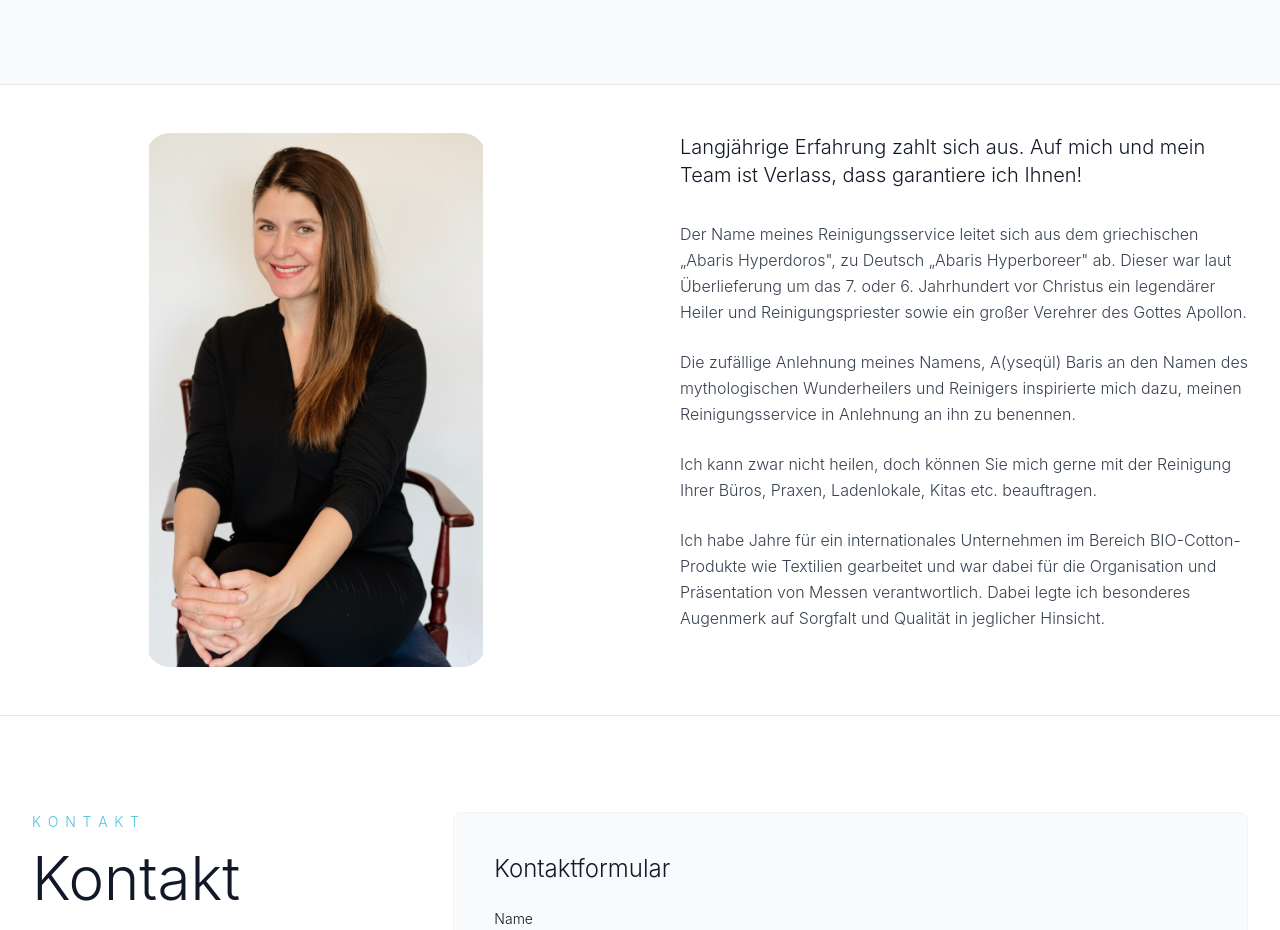
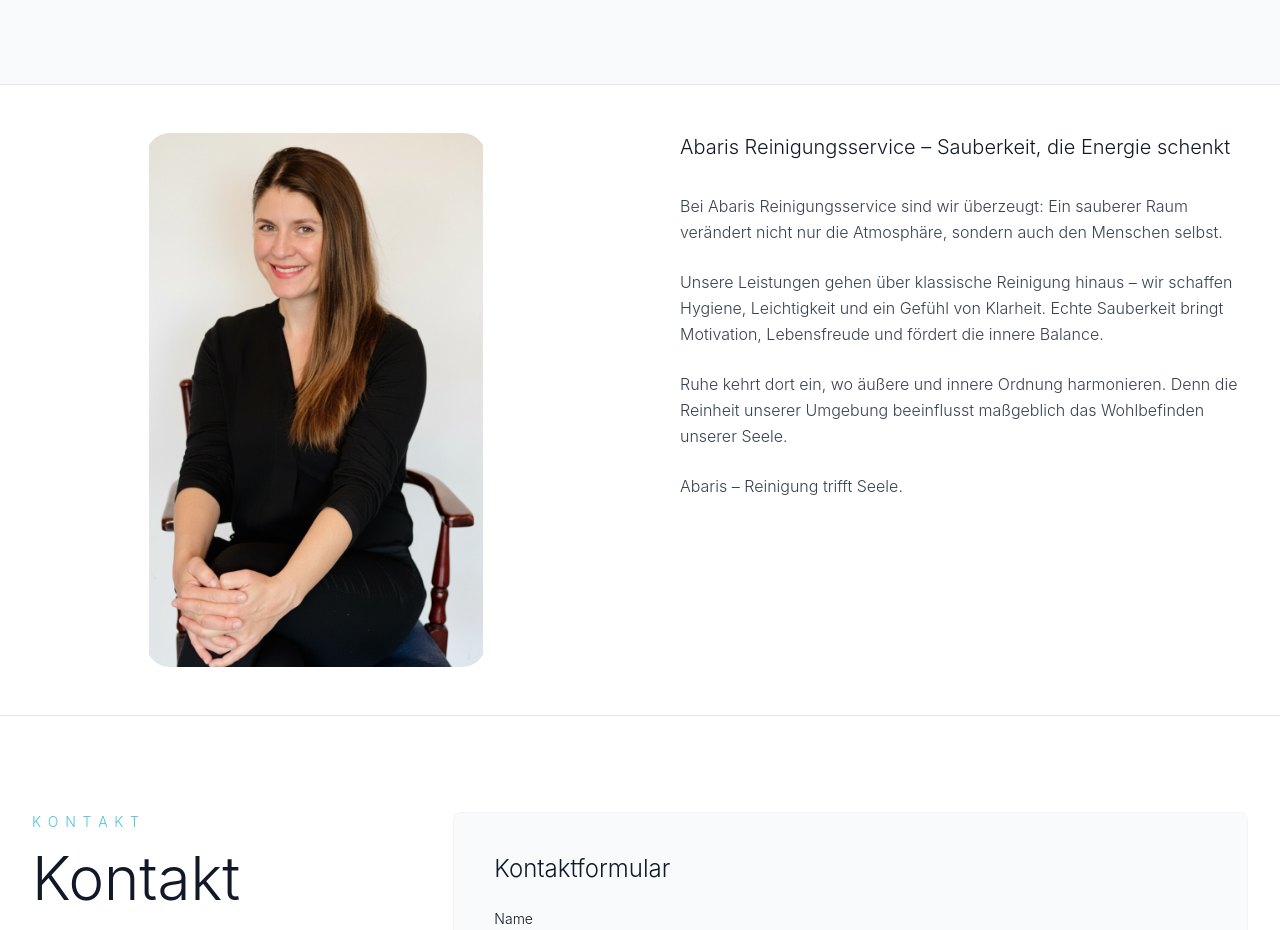
Before and after one commit to ecoezer/abaris, a React (Vite) app: page / in a window 1280 px wide. Shown: the part 2360-3290 px from the top of the page. Built offline with nearby package versions, Linux system fonts and the light colour scheme.

Commit message:
Updated About.jsx

```diff
--- a/src/components/About.jsx
+++ b/src/components/About.jsx
@@ -18,24 +18,24 @@ function About() {
           </div>
 
           <div className="w-full">
-            <p className="text-gray-900 font-light text-lg md:text-xl leading-relaxed mb-8">
-              Langjährige Erfahrung zahlt sich aus. Auf mich und mein Team ist Verlass, dass garantiere ich Ihnen!
+            <h2 className="text-gray-900 font-light text-lg md:text-xl leading-relaxed mb-8">
+              Abaris Reinigungsservice – Sauberkeit, die Energie schenkt
+            </h2>
+
+            <p className="text-gray-700 font-light mb-6 leading-relaxed text-base">
+              Bei Abaris Reinigungsservice sind wir überzeugt: Ein sauberer Raum verändert nicht nur die Atmosphäre, sondern auch den Menschen selbst.
             </p>
 
             <p className="text-gray-700 font-light mb-6 leading-relaxed text-base">
-              Der Name meines Reinigungsservice leitet sich aus dem griechischen „Abaris Hyperdoros", zu Deutsch „Abaris Hyperboreer" ab. Dieser war laut Überlieferung um das 7. oder 6. Jahrhundert vor Christus ein legendärer Heiler und Reinigungspriester sowie ein großer Verehrer des Gottes Apollon.
+              Unsere Leistungen gehen über klassische Reinigung hinaus – wir schaffen Hygiene, Leichtigkeit und ein Gefühl von Klarheit. Echte Sauberkeit bringt Motivation, Lebensfreude und fördert die innere Balance.
             </p>
 
             <p className="text-gray-700 font-light mb-6 leading-relaxed text-base">
-              Die zufällige Anlehnung meines Namens, A(yseqül) Baris an den Namen des mythologischen Wunderheilers und Reinigers inspirierte mich dazu, meinen Reinigungsservice in Anlehnung an ihn zu benennen.
-            </p>
-
-            <p className="text-gray-700 font-light mb-6 leading-relaxed text-base">
-              Ich kann zwar nicht heilen, doch können Sie mich gerne mit der Reinigung Ihrer Büros, Praxen, Ladenlokale, Kitas etc. beauftragen.
+              Ruhe kehrt dort ein, wo äußere und innere Ordnung harmonieren. Denn die Reinheit unserer Umgebung beeinflusst maßgeblich das Wohlbefinden unserer Seele.
             </p>
 
             <p className="text-gray-700 font-light leading-relaxed text-base">
-              Ich habe Jahre für ein internationales Unternehmen im Bereich BIO-Cotton-Produkte wie Textilien gearbeitet und war dabei für die Organisation und Präsentation von Messen verantwortlich. Dabei legte ich besonderes Augenmerk auf Sorgfalt und Qualität in jeglicher Hinsicht.
+              Abaris – Reinigung trifft Seele.
             </p>
           </div>
         </div>
```
